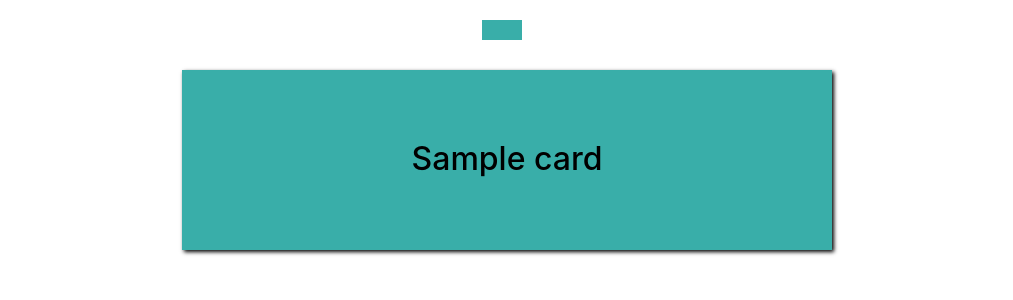
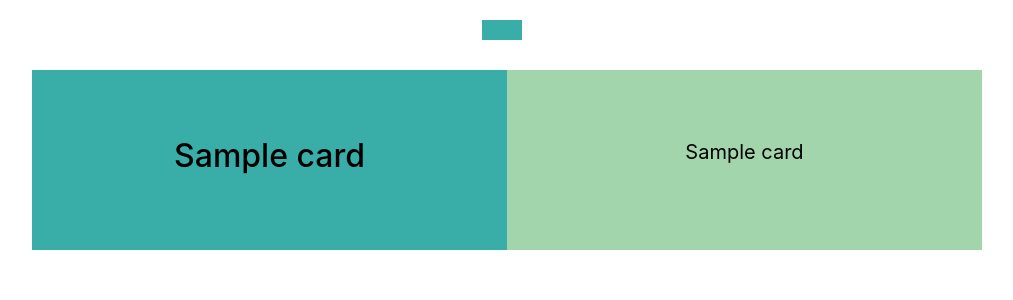
Before and after one commit to Cory-Avrutis/Free-Quizlet, a Flask app: page /modify_set in a window 1280 px wide. Shown: the part 56-356 px from the top of the page, without its empty margins (133-1146 px from the left). Run offline with Flask 3, Linux system fonts and the light colour scheme; a user stored in the database is signed in; a database or web service that is not in the repository returns one stand-in record (values such as "Sample title"); some libraries are stand-ins or nearby versions.

Commit message:
Modified edit screen to allow user to see term and def

```diff
--- a/website/templates/edit_set.html
+++ b/website/templates/edit_set.html
@@ -10,56 +10,60 @@
     /* The flashcard container to format whole card on page,
        margin is to center it horizontally, width & height of card,
        bottom padding is distance of cards between each other */
-    .flashcard {
+    .flashcard-row {
       background-color: transparent;  /* the color behind the card while it flips */
       margin: auto;
-      width: 650px;
+      width: 950px;
       height: 200px;
       padding-top: 10px;
       padding-bottom: 10px;
     }
 
     /* This container joins the front and back, it is the container that flips when hovered over*/
-    .flashcard-join {
+    .card-row-join {
+      display: flex;
       height: 100%;
       transition: transform 1s;
-      transform-style: preserve-3d;
     }
 
     /* add the hover selector to the flashcard when you move the mouse over it */
-    .flashcard-join:hover {
-      transform: rotateX(180deg);
-      transition-duration: 1s;
+    .flashcard-term:hover{
+      transform: scale(1.03);
+      transition-duration: 0.5s;
+    }
+    .flashcard-def:hover{
+      transform: scale(1.03);
+      transition-duration: 0.5s;
     }
 
     /* style for both the term and definiton side of the flashcard */
-    .flashcard-term, .flashcard-back {
-      -webkit-backface-visibility: hidden; /* need this one to hide the opposite side for each */
+    .flashcard-term, .flashcard-def {
+      display: flex;
       text-align: center;
-      position: absolute;
       width: 100%;
       height: 100%;
       background-color: white;
       color: #000000;
+      overflow: hidden;
+      text-overflow: ellipsis;
     }
 
-    /* the css for the term side */
+    /* the css for the term (left) side */
     .flashcard-term {
       margin: auto;
       background-color: #39aea9;
-      box-shadow: 2px 2px 4px #000000;
+      width: 475px;
     }
 
-    /* css for the definiton side */
-    .flashcard-back {
-      transform: rotateX(180deg);
+    /* css for the definiton (right) side */
+    .flashcard-def {
+      width: 475px;
       background-color: #A2D5AB;
-      box-shadow: 2px 2px 4px #000000;
       font-size: 20px;
     }
 
     .flashcard-center {
-      padding: 70px 0;
+      padding: 25px 0;
       margin: auto;
     }
 
@@ -263,14 +267,14 @@
 
 <!-- create a flashcard for every card in the set -->
 {% for term in cards %}
-  <div class="flashcard">
-    <div class="flashcard-join">
+  <div class="flashcard-row">
+    <div class="card-row-join">
       <div class="flashcard-term">
         <div class="flashcard-center">
           <h2>{{term}}</h2>
         </div>
       </div>
-      <div class="flashcard-back">
+      <div class="flashcard-def">
         <div class="flashcard-center">
           <p>{{cards[term]}}</p>
         </div>
--- a/website/templates/show_set.html
+++ b/website/templates/show_set.html
@@ -7,6 +7,11 @@
 <!-- need this to add css to just this page for the flashcard -->
 <head>
   <style>
+
+    /* Reference for flipping card and educational credit:
+        https://www.w3schools.com/howto/howto_css_flip_card.asp
+    */
+
     /* The flashcard container to format whole card on page,
        margin is to center it horizontally, width & height of card,
        bottom padding is distance of cards between each other */
```
